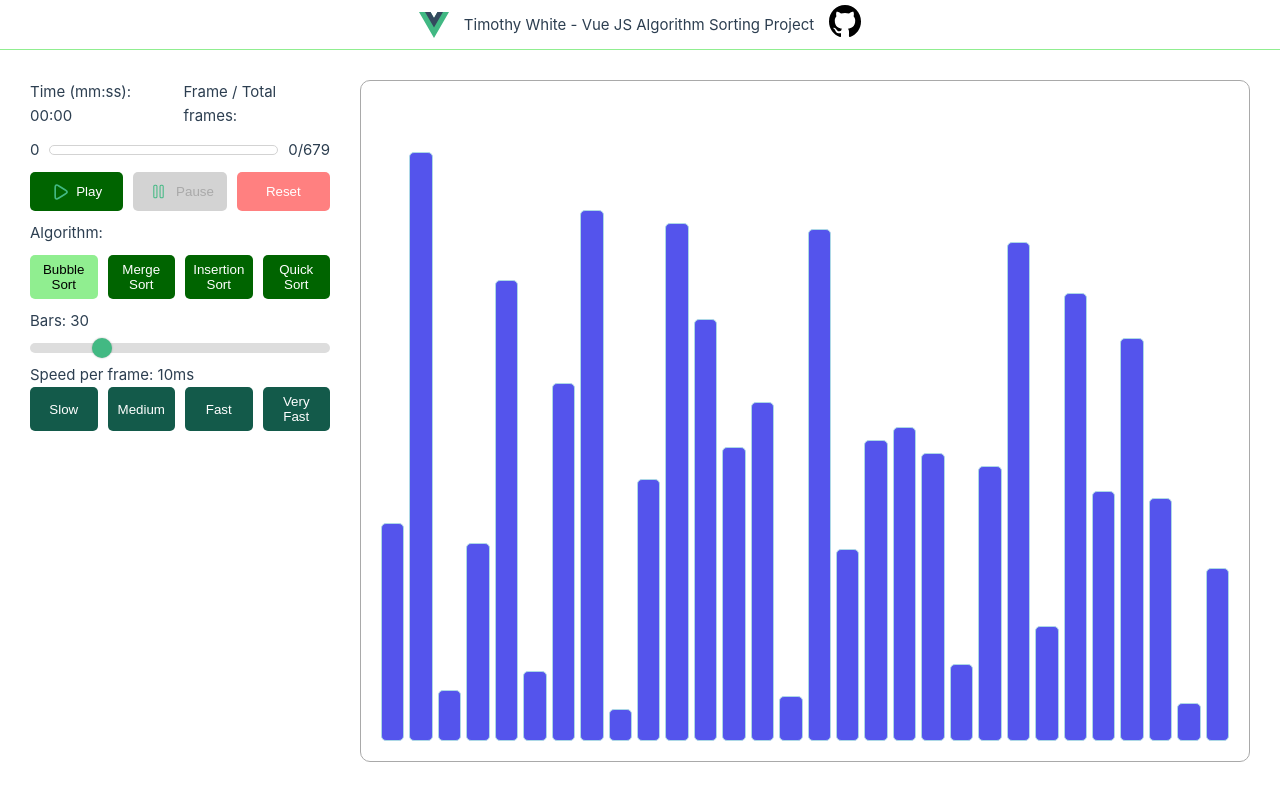
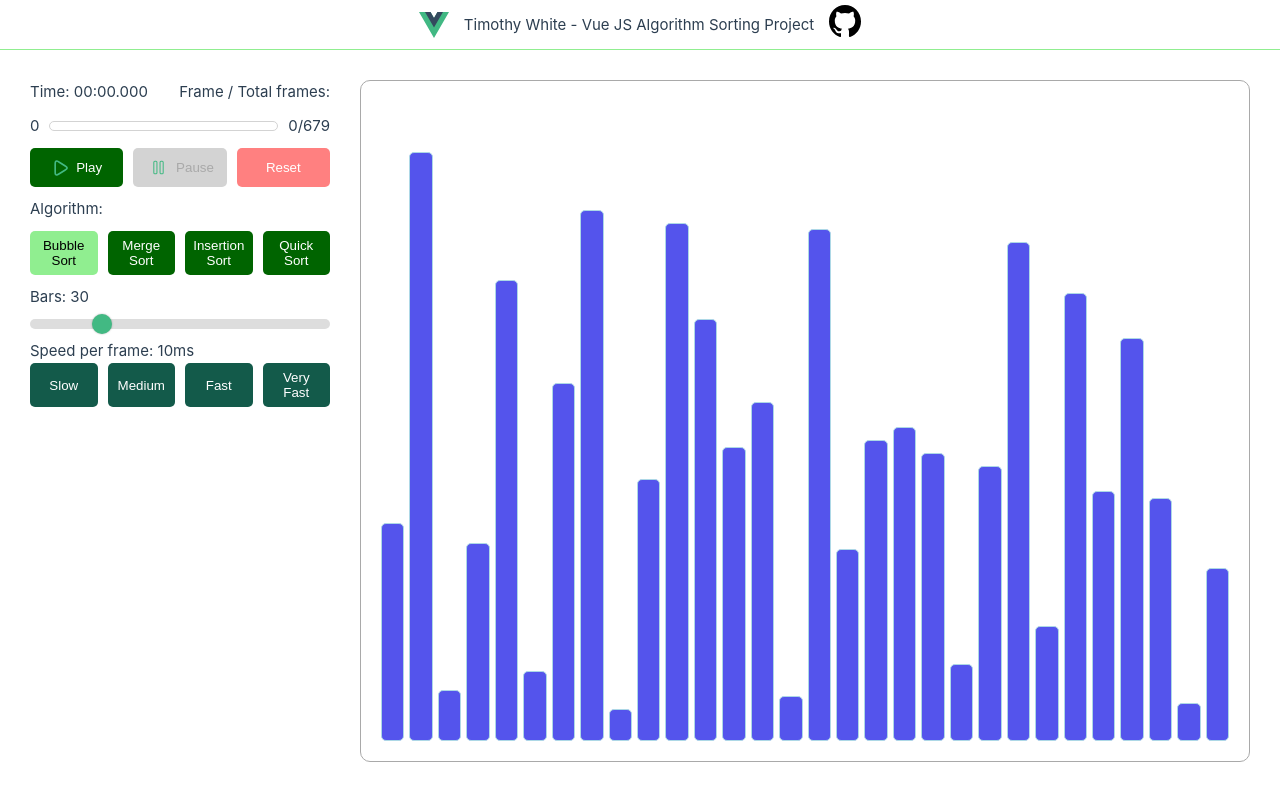
Before and after one commit to timwhite06/vuejs-sorting-algorithms, a Vue app: page / in a window 1280 px wide. Built offline with nearby package versions, Linux system fonts and the light colour scheme.

Commit message:
migrate timer logic into own file + start of tests

```diff
--- a/package.json
+++ b/package.json
@@ -7,7 +7,8 @@
     "dev": "vite",
     "build": "vite build",
     "preview": "vite preview",
-    "test:unit": "vitest",
+    "test": "vitest",
+    "test:coverage": "vitest run --coverage",
     "lint": "eslint . --fix",
     "format": "prettier --write src/"
   },
--- a/src/App.vue
+++ b/src/App.vue
@@ -1,11 +1,12 @@
 <script setup>
 import { onMounted, ref, watch } from 'vue'
-import BarChart from './components/BarChart.vue'
+import BarChart from '@/components/BarChart.vue'
 import PlayButton from '@/components/icons/PlayButton.vue'
 import PauseButton from '@/components/icons/PauseButton.vue'
-import RangeSlider from './components/RangeSlider.vue'
-import ChartControlButton from './components/ChartControlButton.vue'
-import GithubIcon from './components/icons/GithubIcon.vue'
+import RangeSlider from '@/components/RangeSlider.vue'
+import ChartControlButton from '@/components/ChartControlButton.vue'
+import GithubIcon from '@/components/icons/GithubIcon.vue'
+import { useTimer } from '@/hooks/useTimer'
 
 const sliderValue = ref(30)
 const algorithmSelection = ref('bubble')
@@ -16,17 +17,7 @@ const playbackSpeed = ref(10) // 1000 is 1 second
 const triggerReset = ref(false)
 let intervalId = null
 
-// Timer variables
-const elapsedTime = ref(0) // Time in seconds
-const timerIntervalId = ref(null)
-const formattedTime = ref('00:00')
-
-// Format seconds to MM:SS
-const formatTime = (seconds) => {
-  const minutes = Math.floor(seconds / 60)
-  const remainingSeconds = seconds % 60
-  return `${minutes.toString().padStart(2, '0')}:${remainingSeconds.toString().padStart(2, '0')}`
-}
+const timer = useTimer()
 
 const updateAlgorithm = (algorithm, event) => {
   algorithmSelection.value = algorithm
@@ -41,61 +32,20 @@ const updateAlgorithm = (algorithm, event) => {
   event.target.setAttribute('data-selected', 'true')
 }
 
-// Add a new pauseTimer function
-const pauseTimer = () => {
-  // Only clear the interval without resetting the elapsed time
-  if (timerIntervalId.value) {
-    clearInterval(timerIntervalId.value)
-    timerIntervalId.value = null
-  }
-  // We don't reset elapsedTime.value here
-}
+// Simplified playAlgorithm with cleaner timer handling
+const playAlgorithm = async () => {
+  if (frame.value === totalFrames.value) await resetChart()
+  isPlaying.value = true
 
-// Update the pauseAlgorithm function to use pauseTimer instead of stopTimer
-const pauseAlgorithm = () => {
-  isPlaying.value = false
-  if (intervalId) {
-    clearInterval(intervalId) // Need to clear interval when pausing
-    intervalId = null
-  }
-  pauseTimer() // Pause the timer instead of stopping it
-}
-
-// Keep the existing startTimer function which will continue from the current elapsed time
-const startTimer = () => {
-  // Clear any existing timer
-  if (timerIntervalId.value) {
-    clearInterval(timerIntervalId.value)
+  // Reset timer only if starting from beginning
+  if (frame.value === 0) {
+    timer.reset()
   }
 
-  // We don't reset elapsedTime here - only when explicitly calling resetTimer or stopTimer
+  // Start/resume timer
+  timer.start()
 
-  // Start a new timer that continues from the current elapsed time
-  timerIntervalId.value = setInterval(() => {
-    elapsedTime.value++
-    formattedTime.value = formatTime(elapsedTime.value)
-  }, 1000) // Update every second
-}
-
-// Stop the timer
-const stopTimer = () => {
-  if (timerIntervalId.value) {
-    clearInterval(timerIntervalId.value)
-    timerIntervalId.value = null
-  }
-}
-
-// Update the playAlgorithm function to not reset the timer if we're just resuming
-const playAlgorithm = () => {
-  if (frame.value === totalFrames.value) resetChart()
-  isPlaying.value = true
-
-  // Only start the timer if it's not already running
-  if (!timerIntervalId.value) {
-    startTimer()
-  }
-
-  let i = frame.value // Start from current frame instead of 0
+  let i = frame.value
   // Clear any previous interval to avoid overlaps
   if (intervalId) clearInterval(intervalId)
 
@@ -106,34 +56,45 @@ const playAlgorithm = () => {
       clearInterval(intervalId)
       intervalId = null
       isPlaying.value = false
-      pauseTimer() // Pause the timer when playback completes
+      timer.pause()
     }
   }, playbackSpeed.value)
 }
 
-const stopAlgorithm = () => {
+// Much cleaner pauseAlgorithm
+const pauseAlgorithm = () => {
   isPlaying.value = false
+
   if (intervalId) {
     clearInterval(intervalId)
     intervalId = null
   }
+
+  timer.pause()
+}
+
+// Cleaner stopAlgorithm
+const stopAlgorithm = () => {
+  isPlaying.value = false
+
+  if (intervalId) {
+    clearInterval(intervalId)
+    intervalId = null
+  }
+
   frame.value = 0
-  stopTimer() // Stop the timer
-  elapsedTime.value = 0 // Reset timer
-  formattedTime.value = formatTime(elapsedTime.value)
+  timer.reset()
 }
 
 const resetChart = async () => {
-  await stopAlgorithm()
-  await stopTimer()
+  await stopAlgorithm() // This now also resets the timer
   triggerReset.value = !triggerReset.value
 
-  // Reset colours with null check
+  // Reset colors with null check
   const bars = document.getElementsByClassName('singular-bar')
   if (bars && bars.length > 0) {
     Array.from(bars).forEach((bar) => {
       if (bar) {
-        // Additional null check for each bar
         bar.style.backgroundColor = 'rgb(84, 84, 236)'
       }
     })
@@ -161,9 +122,8 @@ const speedPresets = [
 
 onMounted(() => {
   const sortingAlgo = algorithmSelection.value
-  document
-    .getElementById(`${sortingAlgo}-button`)
-    .setAttribute('data-selected', 'true')
+  const button = document.getElementById(`${sortingAlgo}-button`)
+  if (button) button.setAttribute('data-selected', 'true')
 })
 
 watch([frame, totalFrames], () => {
@@ -179,15 +139,14 @@ watch([frame, totalFrames], () => {
   }
 
   if (frame.value === totalFrames.value) {
-    stopTimer()
+    timer.pause()
   }
 })
 
 watch(sliderValue, () => {
-  // Reset the elasped frames and timer when the slider value changes
+  // Reset the elapsed frames and timer when the slider value changes
   frame.value = 0
-  elapsedTime.value = 0
-  formattedTime.value = formatTime(elapsedTime.value)
+  timer.reset()
 })
 
 watch(algorithmSelection, () => {
@@ -223,7 +182,7 @@ watch(algorithmSelection, () => {
     </div>
     <div id="chart-controls">
       <div class="init-player-info">
-        <p>Time (mm:ss): {{ formattedTime }}</p>
+        <p>Time: {{ timer.formattedTime }}</p>
         <p>Frame / Total frames:</p>
       </div>
       <div class="player-info">
--- /dev/null
+++ b/src/hooks/useTimer.ts
@@ -0,0 +1,79 @@
+import { ref, computed, Ref, ComputedRef } from 'vue'
+
+export interface TimerInterface {
+  seconds: Ref<number>
+  formattedTime: ComputedRef<string>
+  isRunning: Ref<boolean>
+  start: () => void
+  pause: () => void
+  reset: () => void
+  restart: () => void
+}
+
+export function useTimer(): TimerInterface {
+  // Track milliseconds internally for precision
+  const milliseconds = ref<number>(0)
+  const seconds = computed<number>(() => Math.floor(milliseconds.value / 1000))
+  const isRunning = ref<boolean>(false)
+  const intervalId = ref<ReturnType<typeof setInterval> | null>(null)
+
+  // Store start time and accumulated time separately
+  const startTime = ref<number>(0)
+  const accumulatedTime = ref<number>(0)
+
+  const formattedTime = computed<string>(() => {
+    const totalSeconds = Math.floor(milliseconds.value / 1000)
+    const minutes = Math.floor(totalSeconds / 60)
+    const remainingSeconds = totalSeconds % 60
+    const ms = milliseconds.value % 1000
+
+    return `${minutes.toString().padStart(2, '0')}:${remainingSeconds.toString().padStart(2, '0')}.${ms.toString().padStart(3, '0')}`
+  })
+
+  const start = (): void => {
+    if (isRunning.value) return
+
+    isRunning.value = true
+    startTime.value = Date.now()
+
+    intervalId.value = setInterval(() => {
+      // Calculate current elapsed time: accumulated + time since last start
+      milliseconds.value =
+        accumulatedTime.value + (Date.now() - startTime.value)
+    }, 50) // Update more frequently for smoother display
+  }
+
+  const pause = (): void => {
+    if (!isRunning.value) return
+
+    if (intervalId.value !== null) {
+      // Store accumulated time when pausing
+      accumulatedTime.value = milliseconds.value
+
+      clearInterval(intervalId.value)
+      intervalId.value = null
+      isRunning.value = false
+    }
+  }
+
+  const reset = (): void => {
+    pause()
+    milliseconds.value = 0
+    accumulatedTime.value = 0
+  }
+
+  const restart = (): void => {
+    reset()
+    start()
+  }
+
+  return {
+    seconds: computed(() => Math.floor(milliseconds.value / 1000)),
+    formattedTime,
+    isRunning,
+    start,
+    pause,
+    reset,
+    restart,
+  }
+}
```
Also changed, not shown: vitest.config.js (+9 -0 lines), 2 other files (tests, documents, lock files or other folders).
